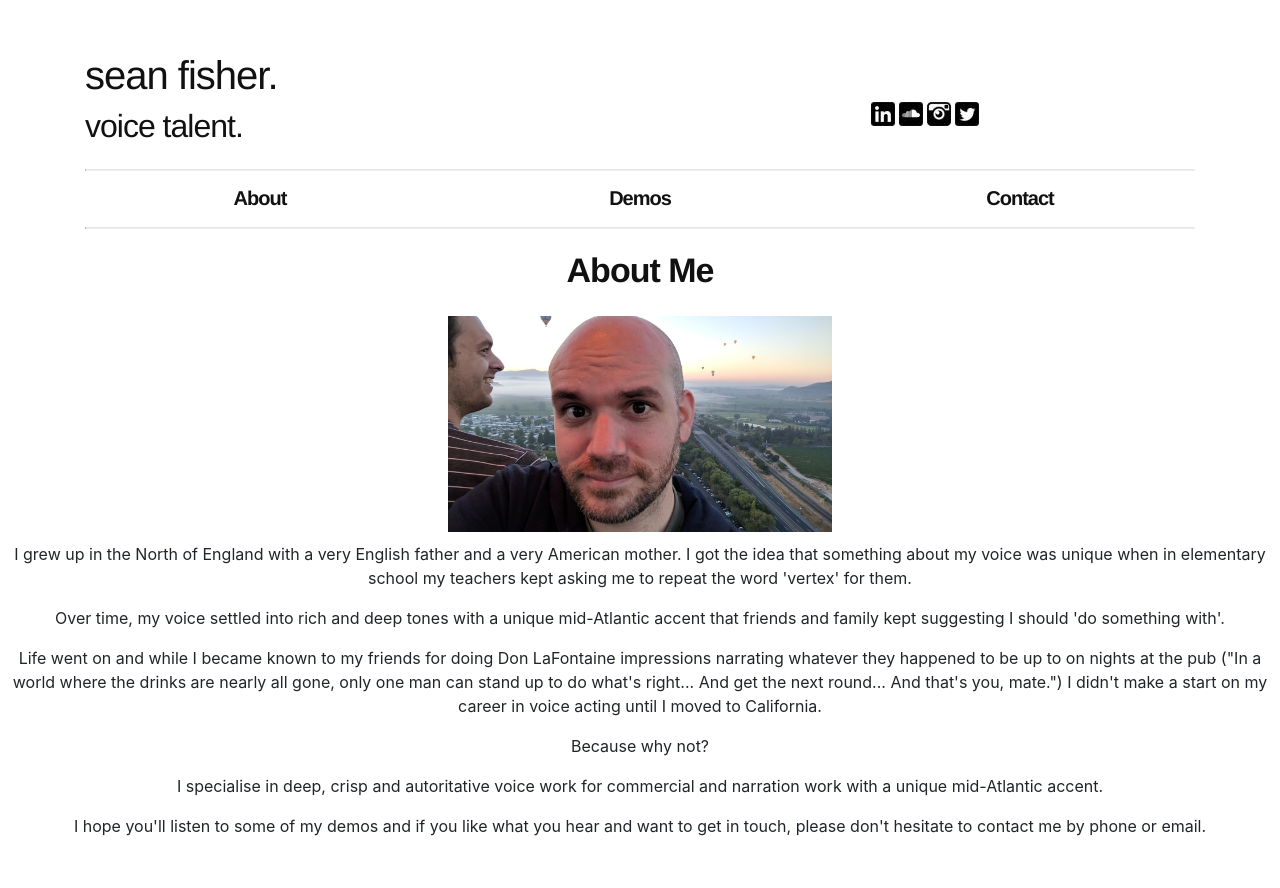
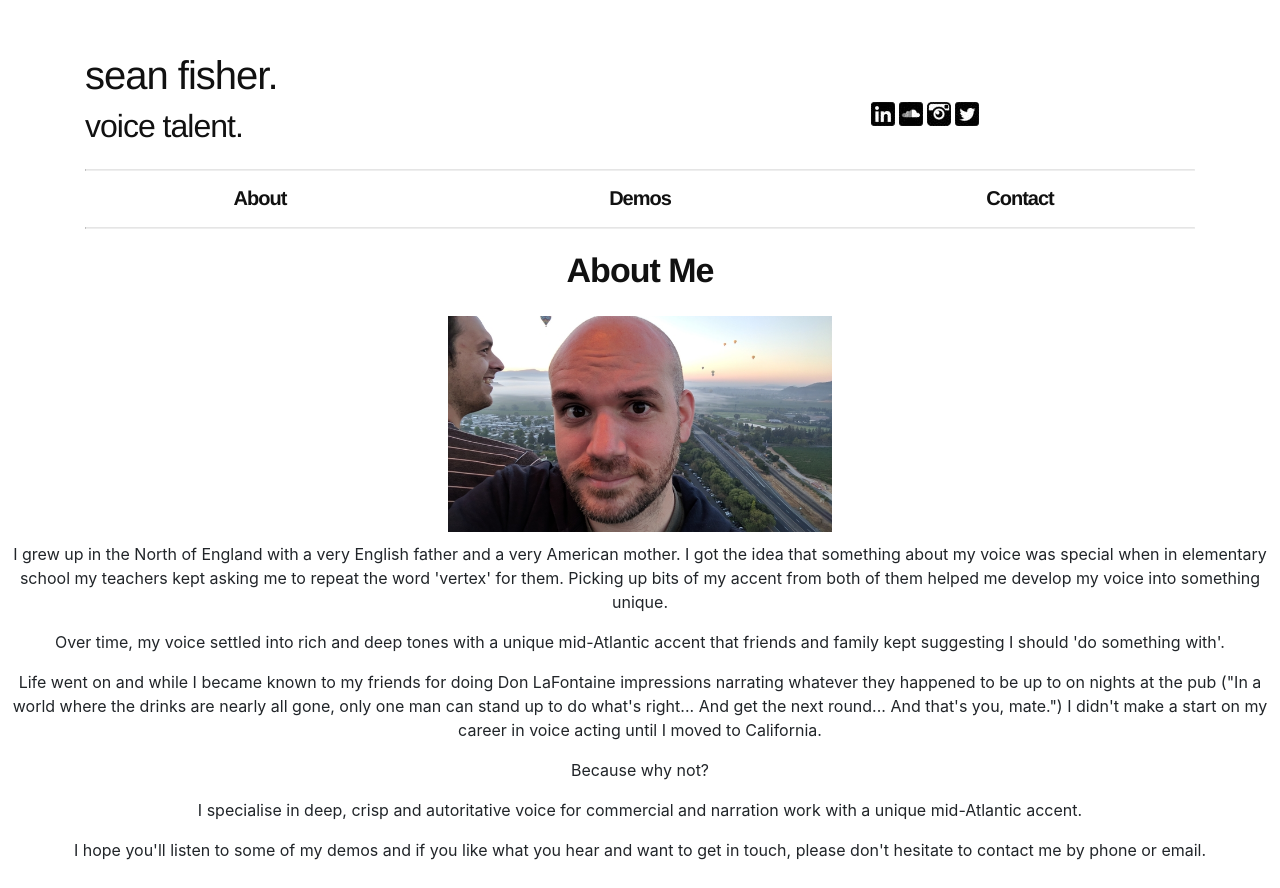
Before and after one commit to pheadlessg/vox, a React (Create React App) app: page /about in a window 1280 px wide. Before the commit the page ends 864 px from the top, so only its background shows below. Built offline with nearby package versions, Linux system fonts and the light colour scheme.

Commit message:
changed a couple of words in about

```diff
--- a/src/components/About.jsx
+++ b/src/components/About.jsx
@@ -10,8 +10,9 @@ const About = () => {
         <p>
           I grew up in the North of England with a very English father and a
           very American mother. I got the idea that something about my voice was
-          unique when in elementary school my teachers kept asking me to repeat
-          the word 'vertex' for them.
+          special when in elementary school my teachers kept asking me to repeat
+          the word 'vertex' for them. Picking up bits of my accent from both of
+          them helped me develop my voice into something unique.
         </p>
         <p>
           Over time, my voice settled into rich and deep tones with a unique
@@ -28,8 +29,8 @@ const About = () => {
         </p>
         <p>Because why not?</p>
         <p>
-          I specialise in deep, crisp and autoritative voice work for commercial
-          and narration work with a unique mid-Atlantic accent.
+          I specialise in deep, crisp and autoritative voice for commercial and
+          narration work with a unique mid-Atlantic accent.
         </p>
         <p>
           I hope you'll listen to some of my demos and if you like what you hear
```
